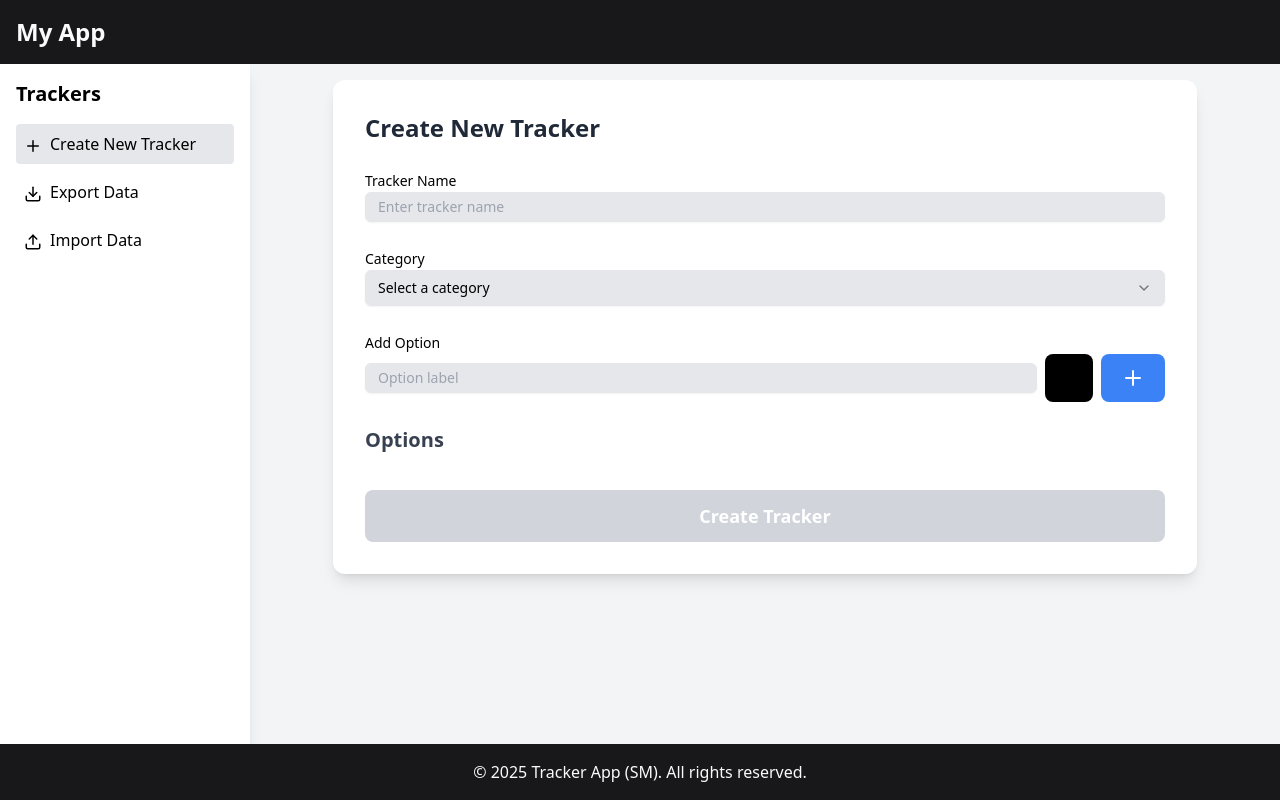
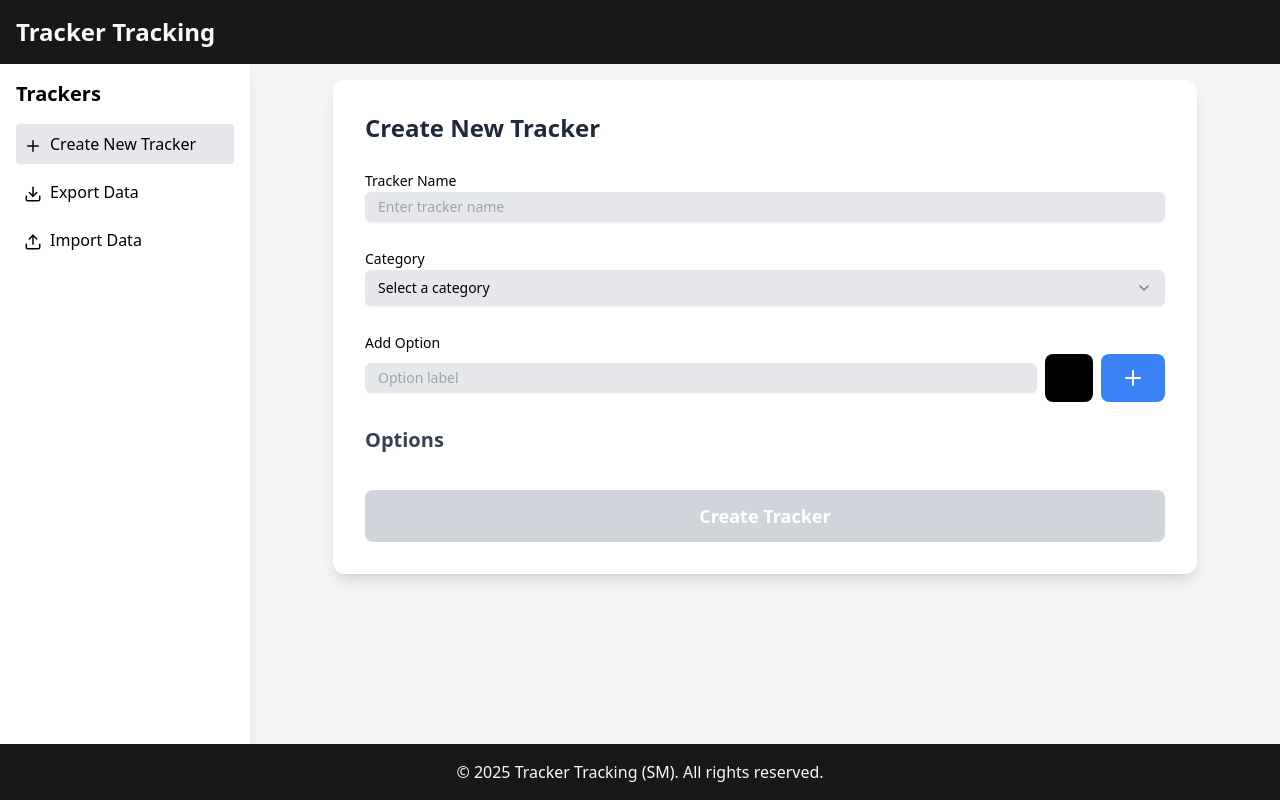
Before and after one commit to naeayedea/tracker-app, a Next.js app: page / in a window 1280 px wide. Built offline with nearby package versions, Linux system fonts and the light colour scheme; a web font is replaced by a local one.

Commit message:
updated Header + Footer content

```diff
--- a/src/components/Footer.tsx
+++ b/src/components/Footer.tsx
@@ -1,7 +1,7 @@
 export default function Footer() {
     return (
         <footer className="bg-foreground text-primary-foreground p-4 text-center">
-            <p>&copy; {new Date().getFullYear()} Tracker App (SM). All rights reserved.</p>
+            <p>&copy; {new Date().getFullYear()} Tracker Tracking (SM). All rights reserved.</p>
         </footer>
     )
 }
--- a/src/components/Header.tsx
+++ b/src/components/Header.tsx
@@ -4,7 +4,7 @@ import { Button } from '@/components/ui/button'
 export default function Header({ toggleSideMenu }: { toggleSideMenu: () => void }) {
     return (
         <header className="bg-foreground text-primary-foreground p-4 flex items-center justify-between">
-            <h1 className="text-2xl font-bold">My App</h1>
+            <h1 className="text-2xl font-bold">Tracker Tracking</h1>
             <Button variant="ghost" size="icon" className="md:hidden" onClick={toggleSideMenu}>
                 <Menu className="h-6 w-6" />
             </Button>
```
